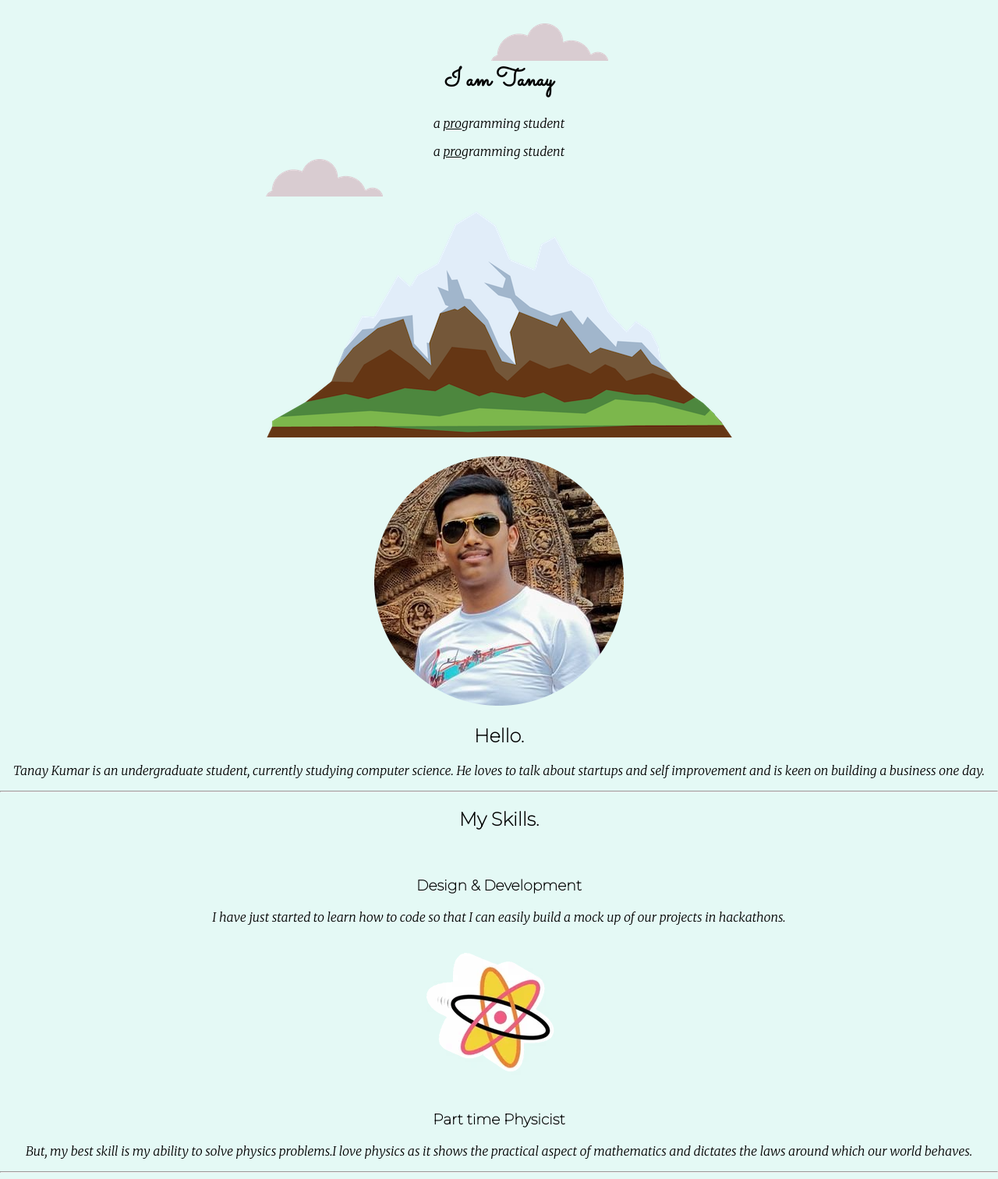
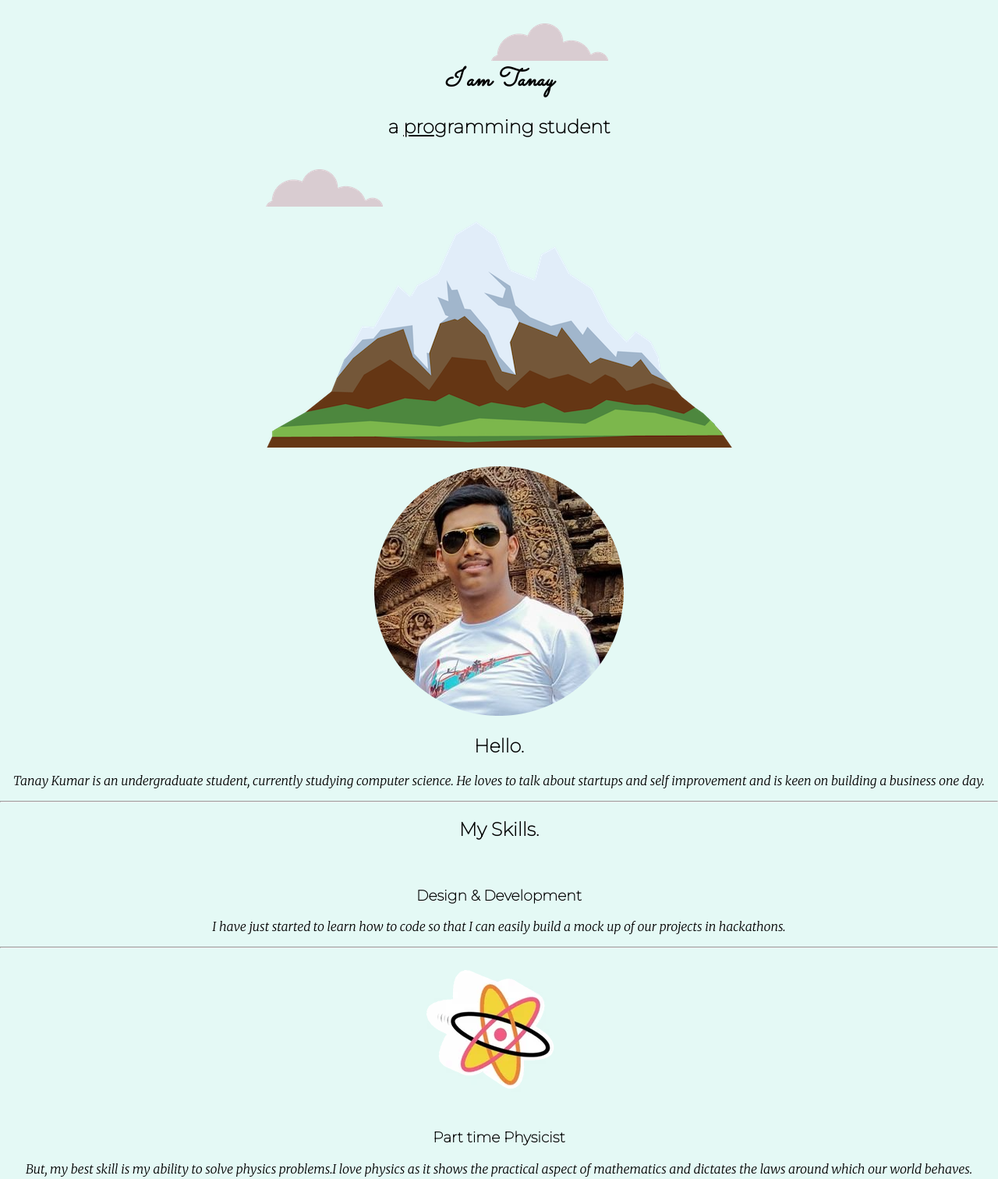
Before and after one commit to Tanaykmr/Personal-website, a plain HTML site: page index.html in a window 1280 px wide. Shown: the top 1512 px of the page at 78% size. Drawn offline with Linux system fonts and the light colour scheme.

Commit message:
Made major font changes to the website

```diff
--- a/index.html
+++ b/index.html
@@ -14,10 +14,11 @@
     <div class="top-container">
         <img class="top-cloud" src="images/cloud.png" alt="cloud-img">
         <br><br><br>
-        <h1>I am Tanay</h1>
-    <p>a <u>pro</u>gramming student</p>
+        <h1><em>I am Tanay</em></h1>
+
     <!-- Or, we can do it using span, an inline display element-->
-    a <span class="pro">pro</span>gramming student
+    <h2>a <span class="pro">pro</span>gramming student</h2>
+
     <br>
     <img class="bottom-cloud" src="images/cloud.png" alt="cloud-img">
     <img src="images/mountain.png" alt="mountain-img">
@@ -37,6 +38,7 @@
             <h3>Design & Development</h3>
             <p>I have just started to learn how to code so that I can easily build a mock up of our projects in hackathons.<p>
           </div>
+          <hr id="skill-hr">
           <div class="skill-row">
             <img src="images/200w.webp" alt="">
             <h3>Part time Physicist</h3>
@@ -57,7 +59,7 @@
         <a class="footer-link" href="https://www.linkedin.com/in/tanay-k-046a08120/">LinkedIn</a>
         <a class="footer-link" href="https://twitter.com/Tanaykmr">Twitter</a>
         <a class="footer-link" href="https://tanaykmr.github.io/cv">Website</a>
-        <p>© Tanay Kumar</p>
+        <p>© Name Surname.</p>
       </div>
 </body>
 </html>
```
